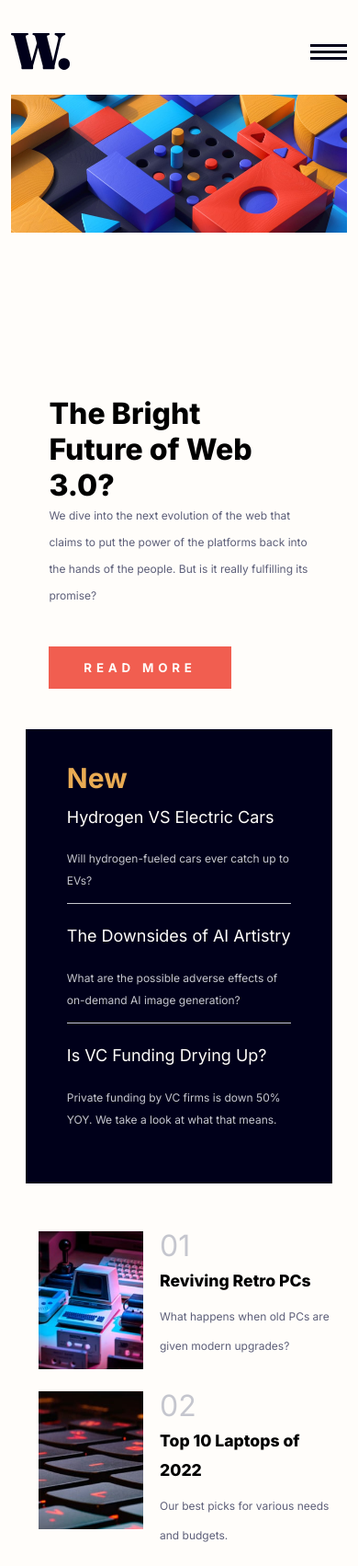
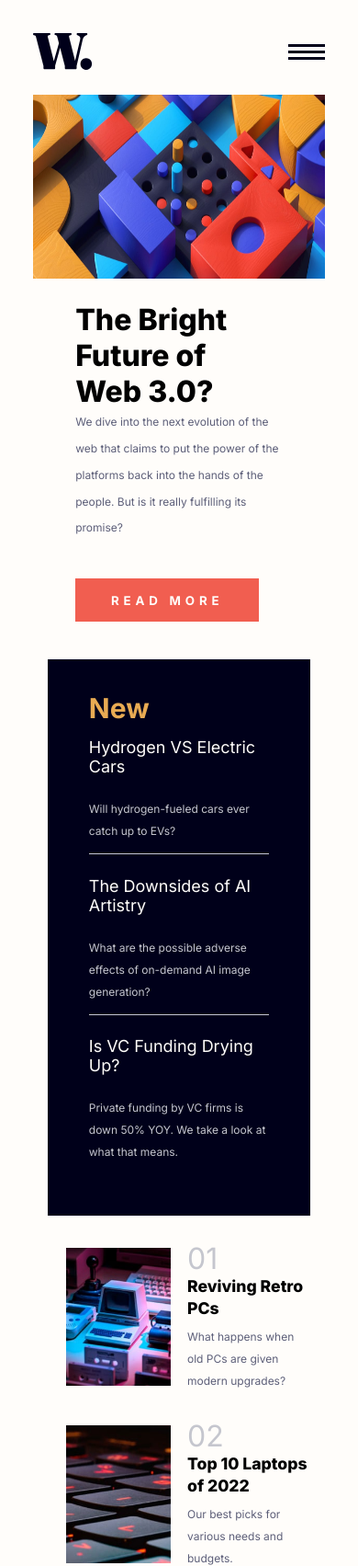
Before and after one commit to Trevy05/news-homepage, a plain HTML site: page index.html in a window 390 px wide. Shown: the top 1703 px of the page at 92% size. Drawn offline with Linux system fonts and the light colour scheme.

Commit message:
Add files via upload

```diff
--- a/styles.css
+++ b/styles.css
@@ -236,7 +236,7 @@ h1 {
   body {
     font-size: 12px;
     margin: 0;
-    padding: 1em;
+    padding: 1em 3em;
   }
 
   nav {
@@ -266,10 +266,14 @@ h1 {
     grid-row-end: 2;
 
     margin: 0;
+    padding: 0;
+    height: 200px;
   }
 
   #home-image img {
-    background-size: cover;
+    background-size: contain;
+    height: 100%;
+    width: 100%;
   }
 
   #home-cta {
@@ -283,7 +287,7 @@ h1 {
     align-items: center;
     height: 350px;
 
-    margin: 0;
+    margin: 1em;
   }
 
   #home-cta h1 {
@@ -291,7 +295,7 @@ h1 {
   }
 
   #home-cta button {
-    width: 70%;
+    width: 15em;
     height: 3.5em;
   }
 
@@ -313,7 +317,7 @@ h1 {
   }
 
   #footer {
-    margin: 2em 0;
+    margin: 3em 0;
     display: flex;
     flex-direction: column;
     justify-content: center;
@@ -321,7 +325,18 @@ h1 {
 
   .footer-item {
     display: flex;
-    line-height: 2rem;
-    padding: 1em;
+    line-height: 1.5rem;
+    padding: 0.5em;
+    margin: 1em;
   }
 }
+
+@media screen and (min-width: 1001px) {
+  .nav-items {
+    display: flex;
+  }
+
+  .hamburger-menu {
+    display: none;
+  }
+}
```
